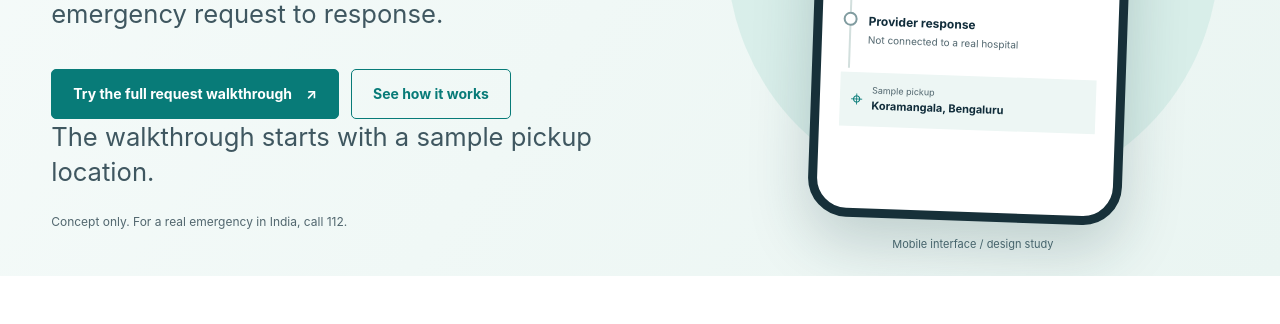
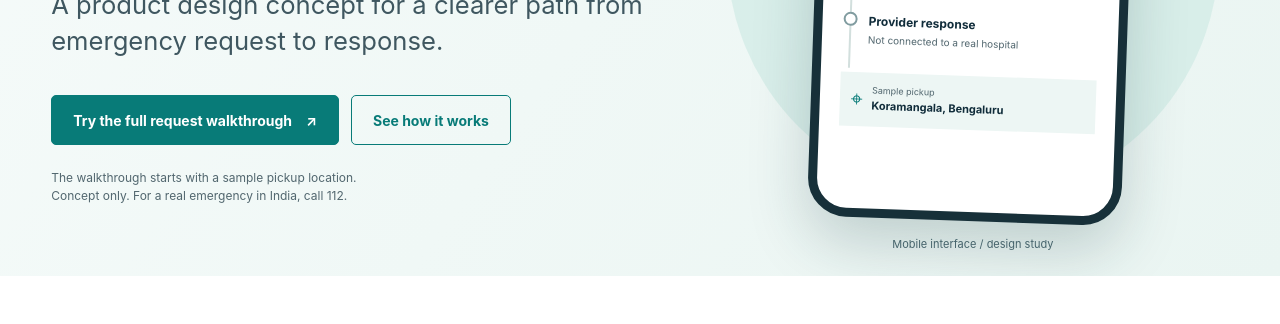
Before and after one commit to ankith2409-web/AUSPIFY, a plain HTML site: page task-02-landing-page/index.html in a window 1280 px wide. Shown: the part 476-800 px from the top of the page. Drawn offline with Linux system fonts and the light colour scheme.

Commit message:
Refresh submission evidence for the revised prototype

```diff
--- a/task-02-landing-page/index.html
+++ b/task-02-landing-page/index.html
@@ -39,8 +39,8 @@
 </a>
 <a class="secondary" href="#how">See how it works</a>
 </div>
-<p id="walkthrough-hint">The walkthrough starts with a sample pickup location.</p>
-<p class="hero-disclaimer">Concept only. For a real emergency in India, call 112.</p>
+<p class="hero-disclaimer"><span id="walkthrough-hint">The walkthrough starts with a sample pickup location.</span><br>
+Concept only. For a real emergency in India, call 112.</p>
 </div>
 <div class="visual" aria-label="Preview of the mobile design concept">
 <div class="visual-circle">
```
Also changed, not shown: task-02-landing-page/screenshots/01-desktop.jpg, task-02-landing-page/screenshots/02-mobile-375.jpg, task-02-landing-page/screenshots/03-mobile-320.jpg, task-02-landing-page/screenshots/04-preview.jpg, 1 other file.
